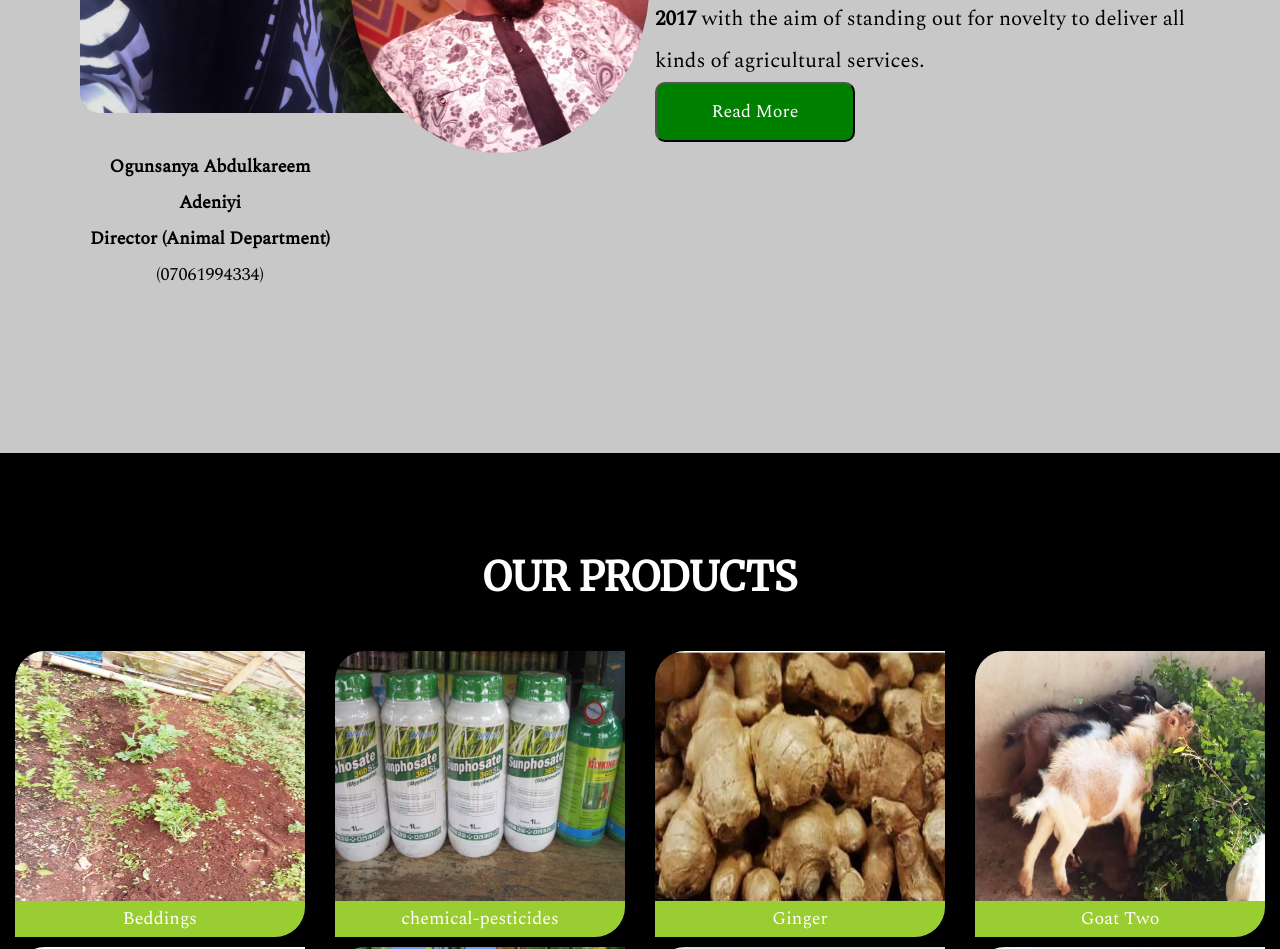
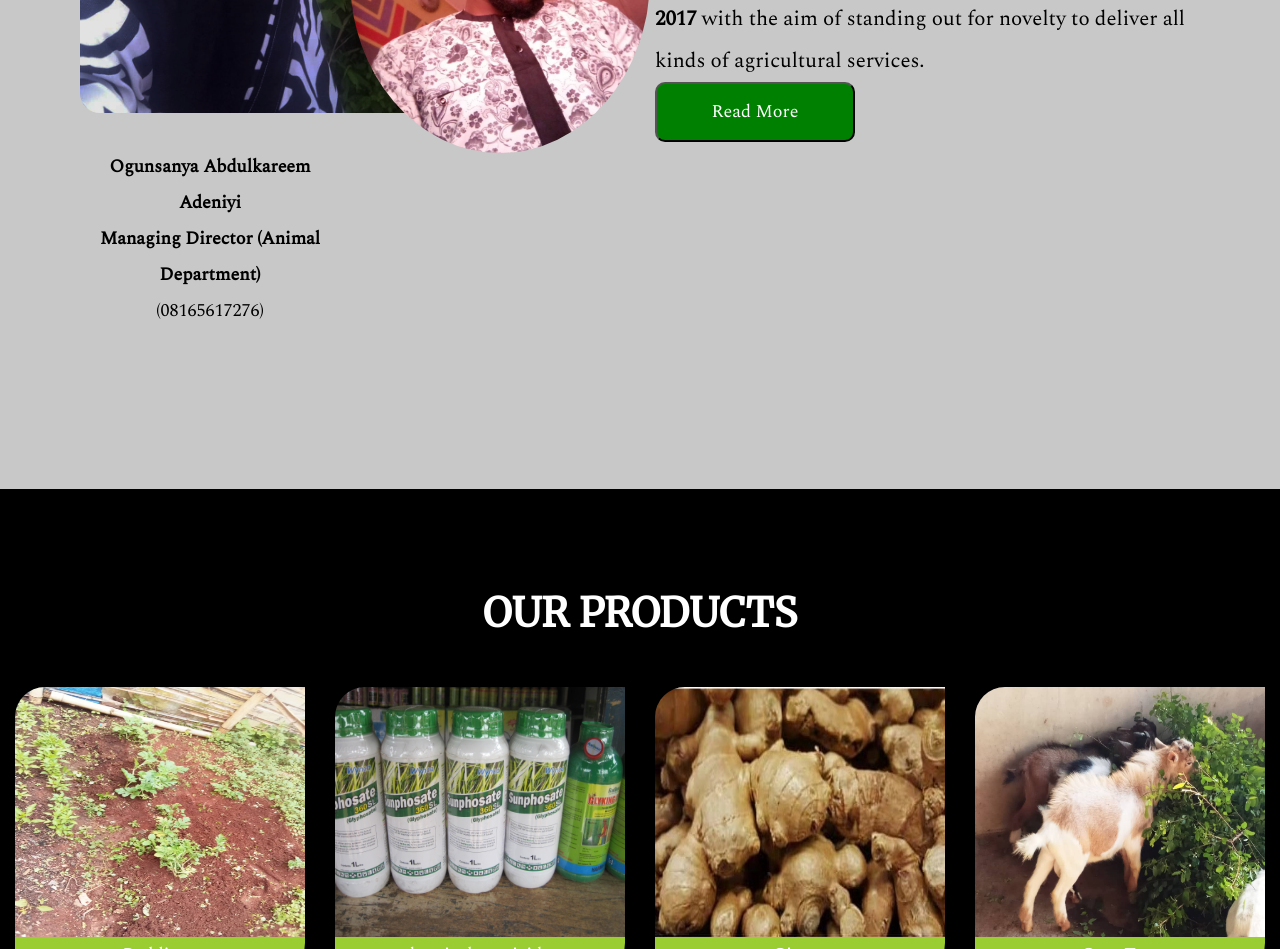
Before and after one commit to tsucess/nimakarfarmz.com.ng, a plain HTML site: page index.html in a window 1280 px wide. Shown: the part 1507-2456 px from the top of the page. Drawn offline with nearby package versions, Linux system fonts and the light colour scheme.

Commit message:
Update index.html

```diff
--- a/index.html
+++ b/index.html
@@ -223,7 +223,7 @@
         <div class="col-lg-6 dpic">
           <img src="images/our-team/p1.png" alt="" class="d-pic">
           <img src="images/our-team/p2.jpg" alt="" class="d-pic d-pic2"> <br> <br>
-          <p> <strong>Ogunsanya Abdulkareem Adeniyi </strong> <br> <b> Director (Animal Department)</b> <br>(07061994334)</p>
+          <p> <strong>Ogunsanya Abdulkareem Adeniyi </strong> <br> <b>Managing Director (Animal Department)</b> <br>(08165617276)</p>
         </div>
         <div class="col-lg-6">
           <div class="profile-description">
```
